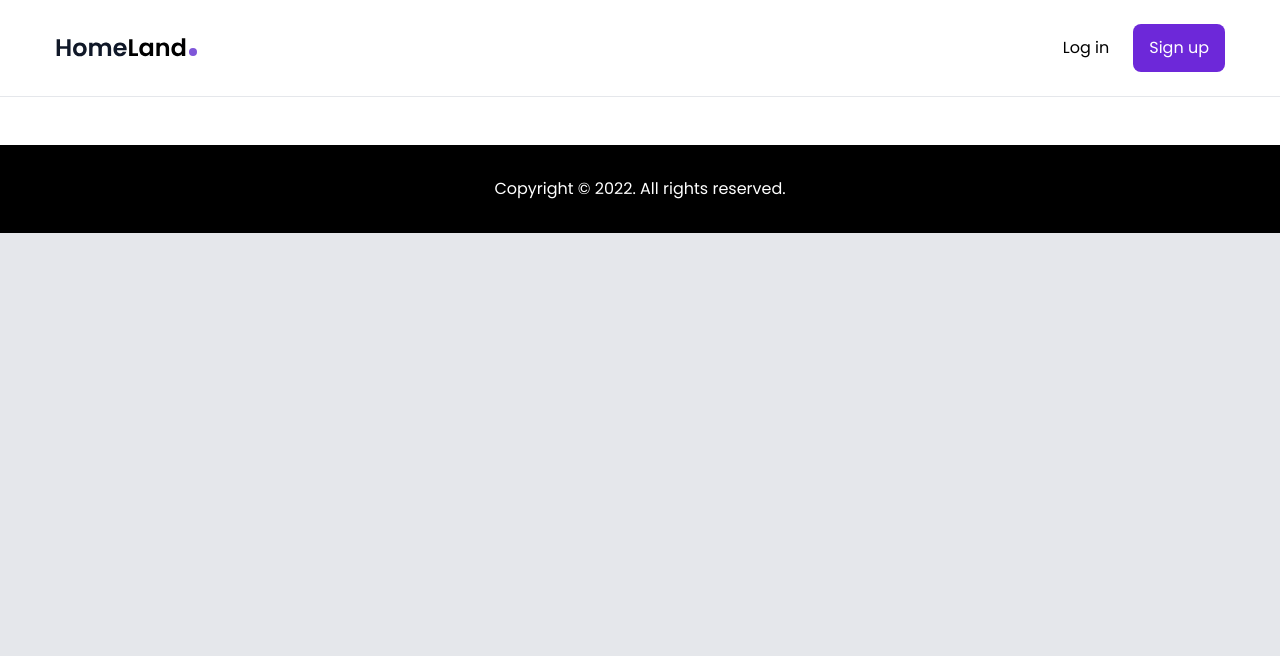
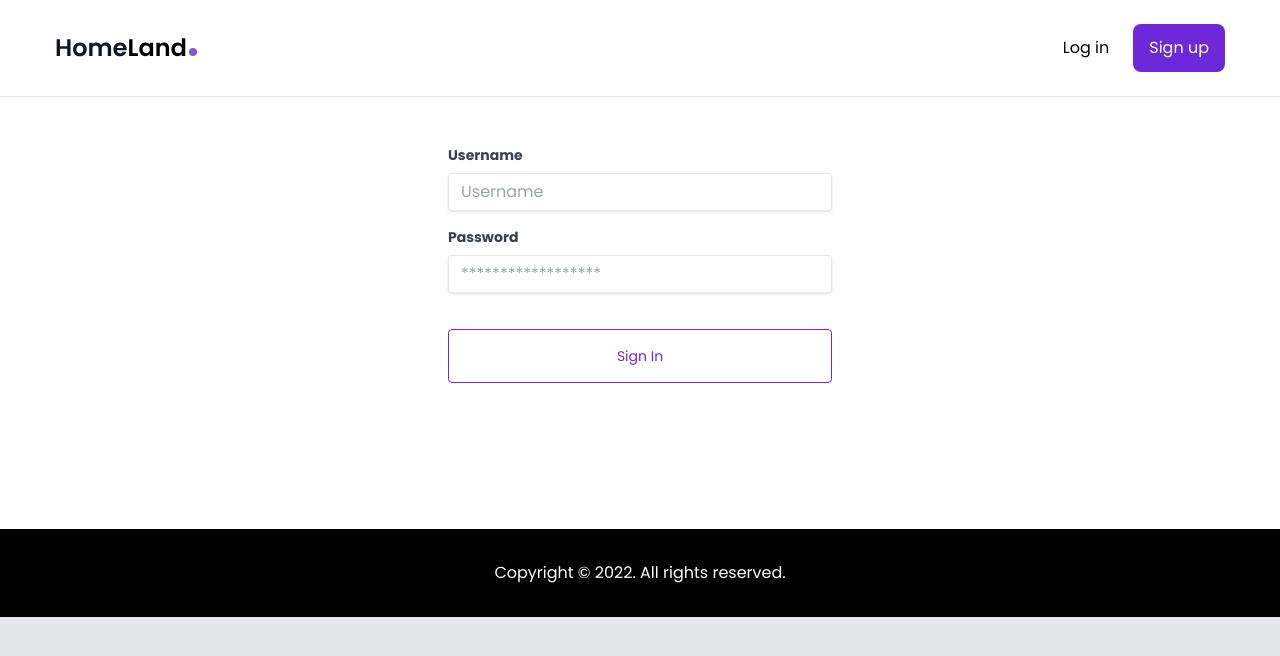
Before and after one commit to GabrielDS2118/HogarColombiaPro, a React (Create React App) app in the folder frontend/: page /login in a window 1280 px wide. Shown: the top 656 px of the page. Built offline with nearby package versions, Linux system fonts and the light colour scheme.

Commit message:
Formulario de Login

```diff
--- a/frontend/package.json
+++ b/frontend/package.json
@@ -7,7 +7,9 @@
     "@testing-library/react": "^13.3.0",
     "@testing-library/user-event": "^13.5.0",
     "react": "^18.1.0",
+    "react-bootstrap": "^2.6.0",
     "react-dom": "^18.1.0",
+    "react-router-bootstrap": "^0.26.2",
     "react-scripts": "5.0.1",
     "web-vitals": "^2.1.4"
   },
--- a/frontend/src/App.js
+++ b/frontend/src/App.js
@@ -3,6 +3,7 @@ import React from 'react';
 import { Routes, Route } from 'react-router-dom';
 import Footer from './components/Footer';
 import Header from './components/Header';
+import Login from './components/Login';
 
 // import pages
 import Home from './pages/Home';
@@ -10,11 +11,12 @@ import PropertyDetails from './pages/PropertyDetails';
 
 const App = () => {
   return (
-    <div className='max-w-[1440px] mx-auto bg-white'>
+    <div className="max-w-[1440px] mx-auto bg-white">
       <Header />
       <Routes>
-        <Route path='/' element={<Home />} />
-        <Route path='/property/:id' element={<PropertyDetails />} />
+        <Route path="/" element={<Home />} />
+        <Route path="/login" element={<Login />} />
+        <Route path="/property/:id" element={<PropertyDetails />} />
       </Routes>
       <Footer />
     </div>
--- a/frontend/src/components/Header.js
+++ b/frontend/src/components/Header.js
@@ -7,18 +7,18 @@ import Logo from '../assets/img/logo.svg';
 
 const Header = () => {
   return (
-    <header className='py-6 mb-12 border-b'>
-      <div className='container mx-auto flex justify-between items-center'>
-        <Link to='/'>
-          <img src={Logo} alt='' />
+    <header className="py-6 mb-12 border-b">
+      <div className="container mx-auto flex justify-between items-center">
+        <Link to="/">
+          <img src={Logo} alt="" />
         </Link>
-        <div className='flex items-center gap-6'>
-          <Link className='hover:text-violet-900 transition' to='/'>
+        <div className="flex items-center gap-6">
+          <Link className="hover:text-violet-900 transition" to="/login">
             Log in
           </Link>
           <Link
-            className='bg-violet-700 hover:bg-violet-800 text-white px-4 py-3 rounded-lg transition'
-            to='/'
+            className="bg-violet-700 hover:bg-violet-800 text-white px-4 py-3 rounded-lg transition"
+            to="/"
           >
             Sign up
           </Link>
--- /dev/null
+++ b/frontend/src/components/Login.js
@@ -0,0 +1,48 @@
+import React from 'react';
+const Login = () => {
+  return (
+    <div className="w-screen h-3/4 flex justify-center items-center">
+      <form className=" w-96 h-96">
+        <div class="mb-4">
+          <label
+            class="block text-gray-700 text-sm font-bold mb-2"
+            for="username"
+          >
+            Username
+          </label>
+          <input
+            class="shadow appearance-none border rounded w-full py-2 px-3 text-gray-700 leading-tight focus:outline-none focus:shadow-outline"
+            id="username"
+            type="text"
+            placeholder="Username"
+          />
+        </div>
+        <div class="mb-6">
+          <label
+            class="block text-gray-700 text-sm font-bold mb-2"
+            for="password"
+          >
+            Password
+          </label>
+          <input
+            class="shadow appearance-none border  rounded w-full py-2 px-3 text-gray-700 mb-3 leading-tight focus:outline-none focus:shadow-outline"
+            id="password"
+            type="password"
+            placeholder="******************"
+          />
+          {/* <p class="text-red-500 text-xs italic">Please choose a password.</p> */}
+        </div>
+        <div class="flex items-center justify-between">
+          <button className="border border-violet-700 text-violet-700 hover:border-purple-600 hover:text-purple-600 rounded p-4 text-sm w-full transition">
+            Sign In
+          </button>
+          {/* <a class="inline-block align-baseline font-bold text-sm text-blue-500 hover:text-blue-800" href="#">
+        Forgot Password?
+      </a> */}
+        </div>
+      </form>
+    </div>
+  );
+};
+
+export default Login;
```
Also changed, not shown: frontend/src/pages/PropertyDetails.js (+46 -45 lines), 1 other file (tests, documents, lock files or other folders).
